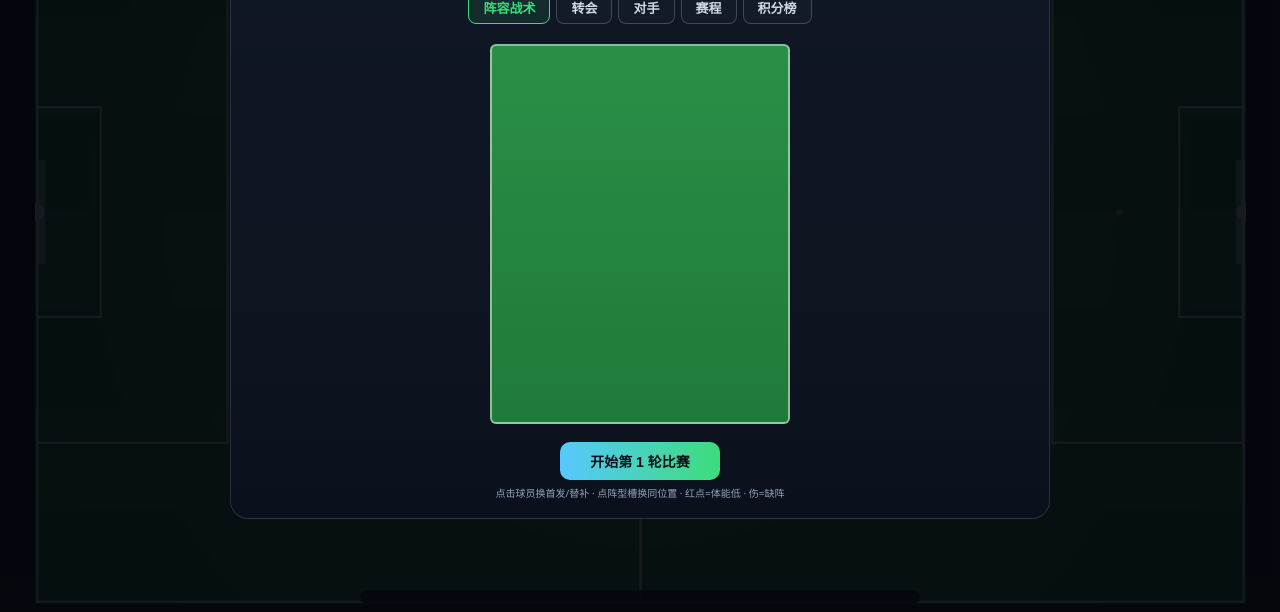
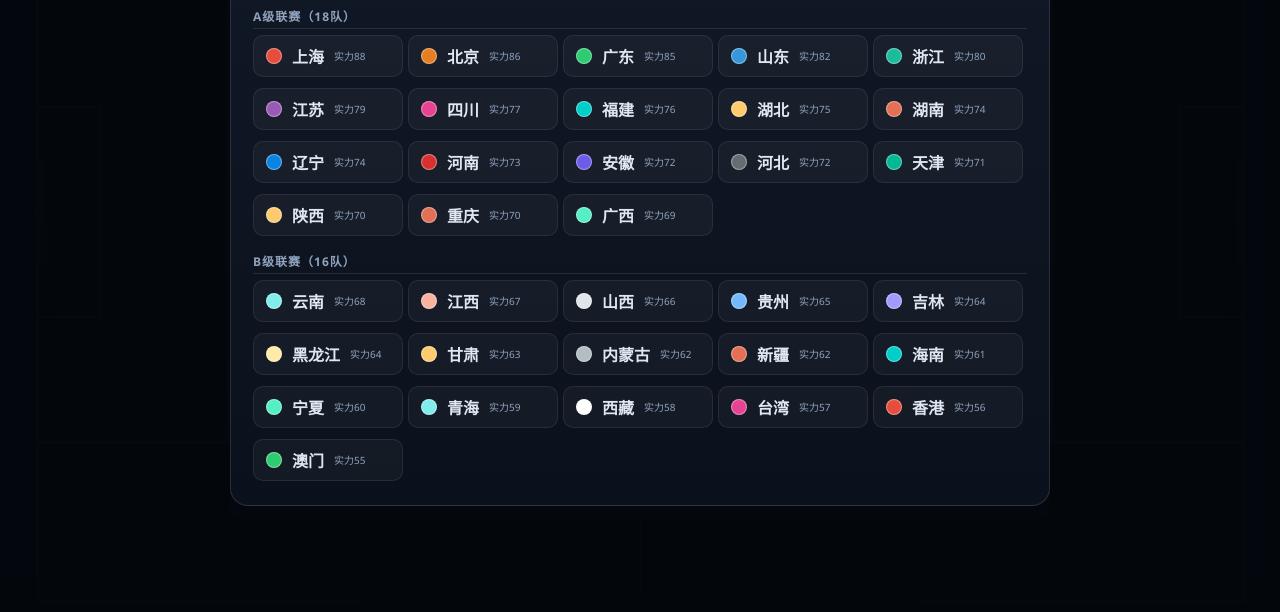
Before and after one commit to osjfish/osjfish.github.io, a plain HTML site: page football.html in a window 1280 px wide. Shown: the part 188-800 px from the top of the page. Drawn offline with Linux system fonts and the light colour scheme.

Commit message:
fix(football): renderPickClub未移除hide类导致选队面板不显示

```diff
--- a/football.html
+++ b/football.html
@@ -2122,6 +2122,7 @@ function renderPickClub(){
   }
   html+='</div></div>';
   el.innerHTML=html;
+  el.classList.remove('hide');
   el.querySelectorAll('[data-pick]').forEach(function(btn){
     btn.onclick=function(){ selectTeam(parseInt(this.getAttribute('data-pick'))); };
   });
```
